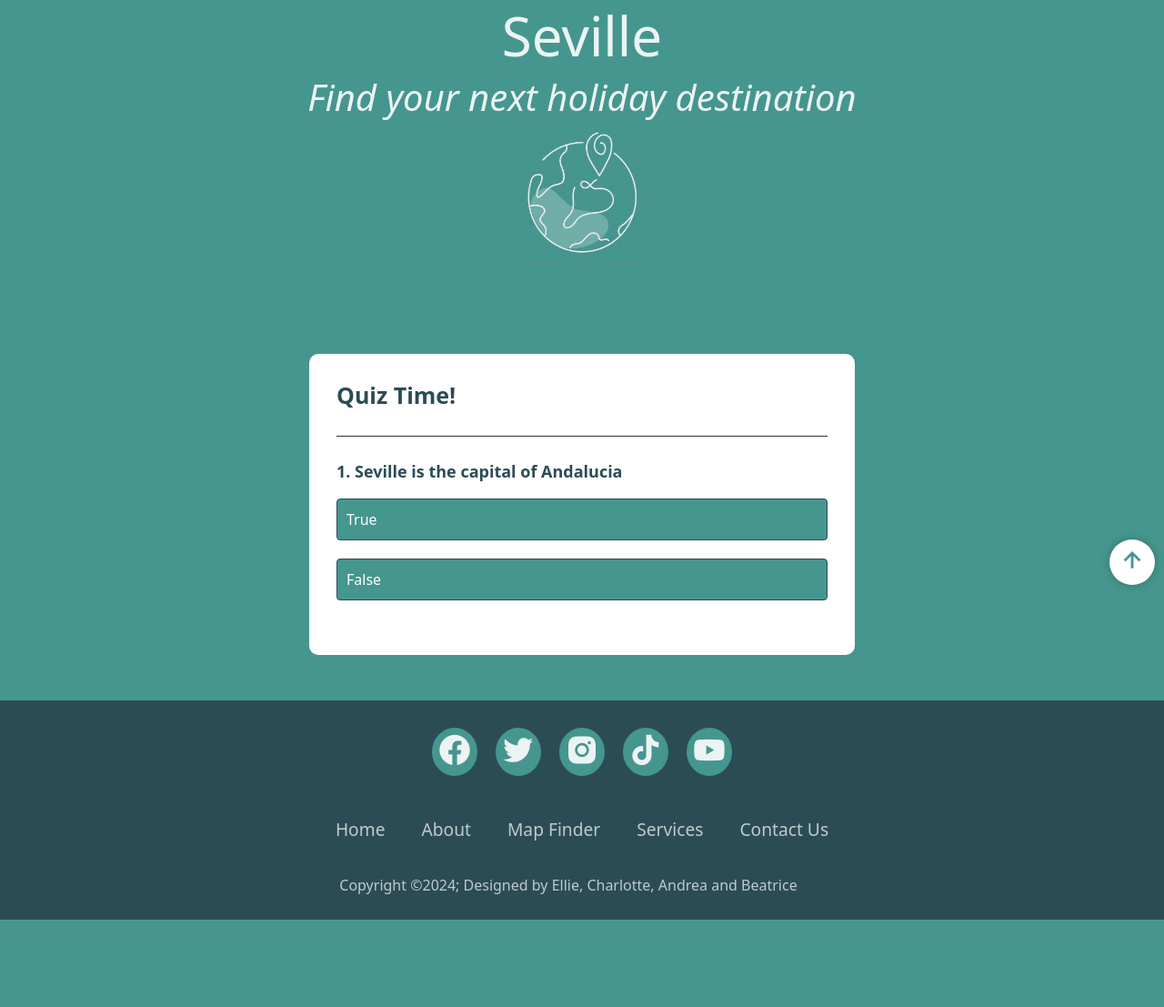
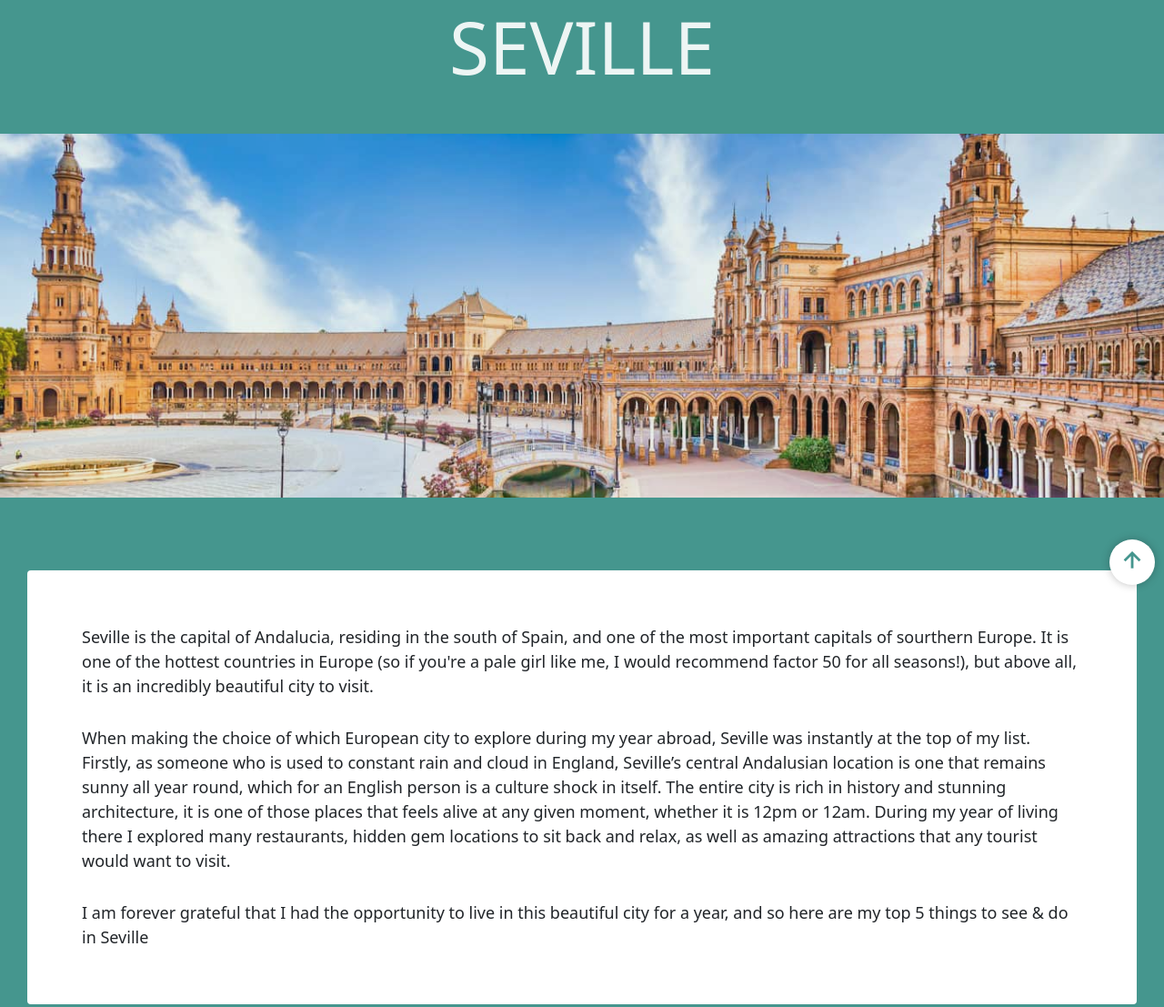
Before and after one commit to e-healy/CFG_project, a plain HTML site: page pages/seville.html in a window 1280 px wide. Shown: the part 147-1254 px from the top of the page at 91% size. Before the commit the page ends 1158 px from the top, so only its background shows below. Drawn offline with nearby package versions, Linux system fonts and the light colour scheme.

Commit message:
Change text section on landing page and add written text to Seville webpage

```diff
--- a/pages/seville.html
+++ b/pages/seville.html
@@ -14,7 +14,7 @@
     <nav class="navbar navbar-expand-lg fixed-top">
         <div class="container">
           <img src="../img/WWlogo.jpeg" alt="Logo" width="70px" height="70px">
-          <a class="navbar-brand" href="./index.html">Wandering the World</a>
+          <a class="navbar-brand" href="../index.html">Wandering the World</a>
           <button class="navbar-toggler" type="button" data-bs-toggle="offcanvas" data-bs-target="#offcanvasNavbar" aria-controls="offcanvasNavbar" aria-label="Toggle navigation">
             <span class="navbar-toggler-icon"></span>
           </button>
@@ -45,16 +45,25 @@
 
     <!--Title-->
     <section class="hero-section">
-        <div class="container fs-1">
-            <h1>Seville</h1>
-            <h4>Find your next holiday destination</h4>
-            <img src="../img/WWlogodiverted.jpeg" alt="Logo" width="150px" height="150px">
+        <div class="hero-container-seville fs-1">
+            <h1>SEVILLE</h1>
+            <img src="../img/seville.jpeg" alt="Seville title" width="800px" height="500px">
         </div>
     </section>
 
+
+    <!--Written piece-->
+    <section class="written-container-seville">
+        <p>Seville is the capital of Andalucia, residing in the south of Spain, and one of the most important capitals of sourthern Europe. It is one of the hottest countries in Europe (so if you're a pale girl like me, I would recommend factor 50 for all seasons!), but above all, it is an incredibly beautiful city to visit.</p>
+        <p>When making the choice of which European city to explore during my year abroad, Seville was instantly at the top of my list. Firstly, as someone who is used to constant rain and cloud in England, Seville’s central Andalusian location is one that remains sunny all year round, which for an English person is a culture shock in itself. The entire city is rich in history and stunning architecture, it is one of those places that feels alive at any given moment, whether it is 12pm or 12am. During my year of living there I explored many restaurants, hidden gem locations to sit back and relax, as well as amazing attractions that any tourist would want to visit.</p>
+        <p>I am forever grateful that I had the opportunity to live in this beautiful city for a year, and so here are my top 5 things to see & do in Seville</p>
+    </section>
+
+    <!--My top three places to visit on your journey-->
+
     <!--JavaScript Quiz-->
     <div class="quiz-container">
-        <h1>Quiz Time!</h1>
+        <h1>Quiz time!</h1>
         <div class="quiz">
             <h2 id="question">Question goes here</h2>
             <div id="answer-buttons">
--- a/style.css
+++ b/style.css
@@ -102,7 +102,7 @@ body {
     left: 0;
 } */
 
-.hero-section .container {
+.hero-section .hero-container {
     margin-top: 150px;
     z-index: 1;
     position: relative;
@@ -123,6 +123,51 @@ body {
     font-style: italic;
 }
 
+.hero-section .hero-container-seville {
+    margin-top: 150px;
+    z-index: 1;
+    position: relative;
+    display: flex;
+    align-items: center;
+    justify-content: center;
+    color: #fff;
+    opacity: 0.9;
+    flex-direction: column;
+}
+
+.hero-container-seville h1 {
+    font-size: 2em;
+}
+
+.hero-container-seville img {
+    margin-bottom: 50px;
+    margin-top: 40px;
+    position: relative;
+    width: 100vw;
+    left: calc(-50vw + 50%);
+    height: 400px;
+    background-size: cover;
+    background-attachment: fixed;
+    background-repeat: no-repeat;
+    background-position: center;
+    object-fit: cover;
+    display: block;
+}
+
+.written-container-seville {
+    background-color: #fff;
+    margin: 30px;
+    padding: 30px;
+    border-radius: 4px;
+}
+
+.written-container-seville p {
+    display: flex;
+    margin: 30px;
+    font-size: 18px;
+}
+
+
 blockquote {
     padding: 40px;
     margin: 35px;
@@ -141,6 +186,15 @@ blockquote {
 .about-section {
     background-color: #45968E;
     color: white;
+}
+
+.about-item p {
+    font-size: 20px;
+    text-shadow: 1px 1px 2px #000000;
+}
+
+.about-item img {
+    margin-right: 20px;
 }
 
 .about-section .about-container {
@@ -341,6 +395,14 @@ form button {
     padding-bottom: 30px;
 }
 
+/* .quiz-container h2 {
+    font-size: 25px;
+    color: #2b4c55;
+    font-weight: 600;
+    border-bottom: 1px solid #333;
+    padding-bottom: 30px;
+} */
+
 .quiz {
     padding: 20px 0;
 }
```
Also changed, not shown: index.html (+6 -6 lines), pages/about.html (+1 -1 lines), pages/contact.html (+1 -1 lines), pages/map.html (+1 -1 lines), img/sevillelogo.jpeg (added), img/suitcase.jpeg (added).
